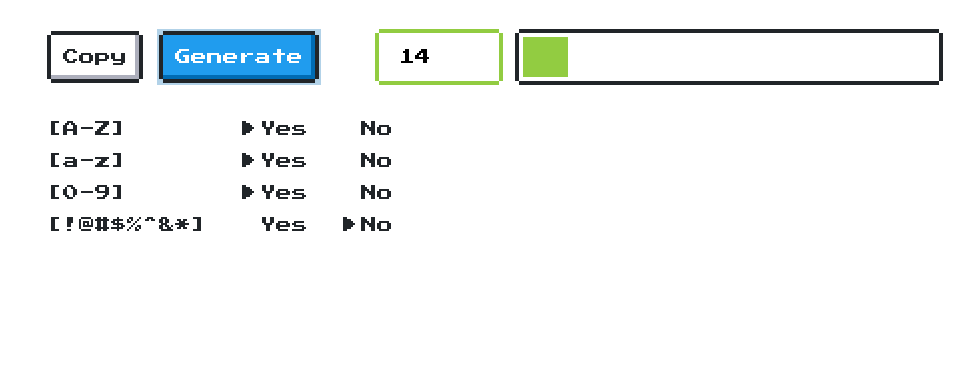
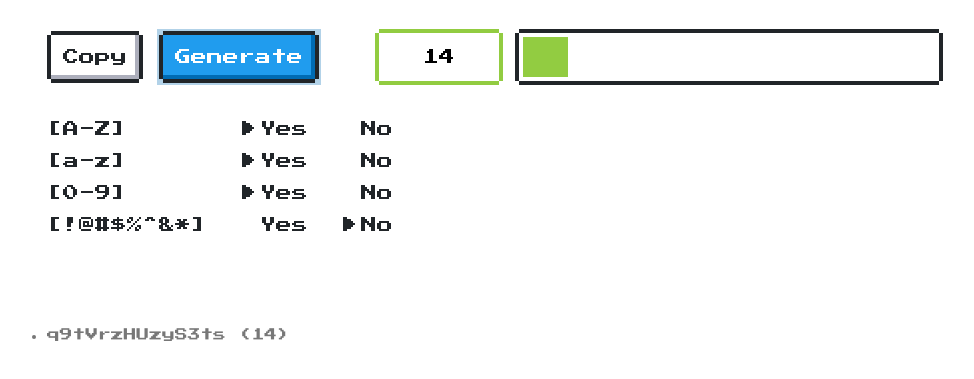
Before and after one commit to rolemadelen/password-generator, a plain HTML site: page index.html in a window 1280 px wide. Both pictures are taken after a click on the button "Generate". Shown: the part 307-686 px from the top of the page, without its empty margins (145-1119 px from the left). Drawn offline with nearby package versions, Linux system fonts and the light colour scheme.

Commit message:
password generator

```diff
--- a/index.html
+++ b/index.html
@@ -140,6 +140,12 @@
       </div>
     </div>
 
+    <div class="history">
+      <ul
+        role="list"
+        class="passwordList"></ul>
+    </div>
+
     <script src="main.js"></script>
   </body>
 </html>
--- a/main.js
+++ b/main.js
@@ -70,4 +70,9 @@ function generatePassword() {
   }
 
   passwordField.innerText = password;
+
+  const passwordList = document.querySelector('.passwordList');
+  const li = document.createElement('li');
+  li.innerText = `${password} (${password.length})`;
+  passwordList.prepend(li);
 }
--- a/style.css
+++ b/style.css
@@ -40,5 +40,18 @@ body {
 .nes-field input {
   width: 120px;
   margin-right: 1rem;
-  text-align: tcenter;
+  text-align: center;
 }
+
+.passwordList {
+  margin: 0;
+  padding: 0;
+  font-size: 0.8rem;
+  margin-top: 5rem;
+}
+
+.passwordList li {
+  color: #777;
+  margin-bottom: 1rem;
+  overflow-wrap: break-word;
+}
```
